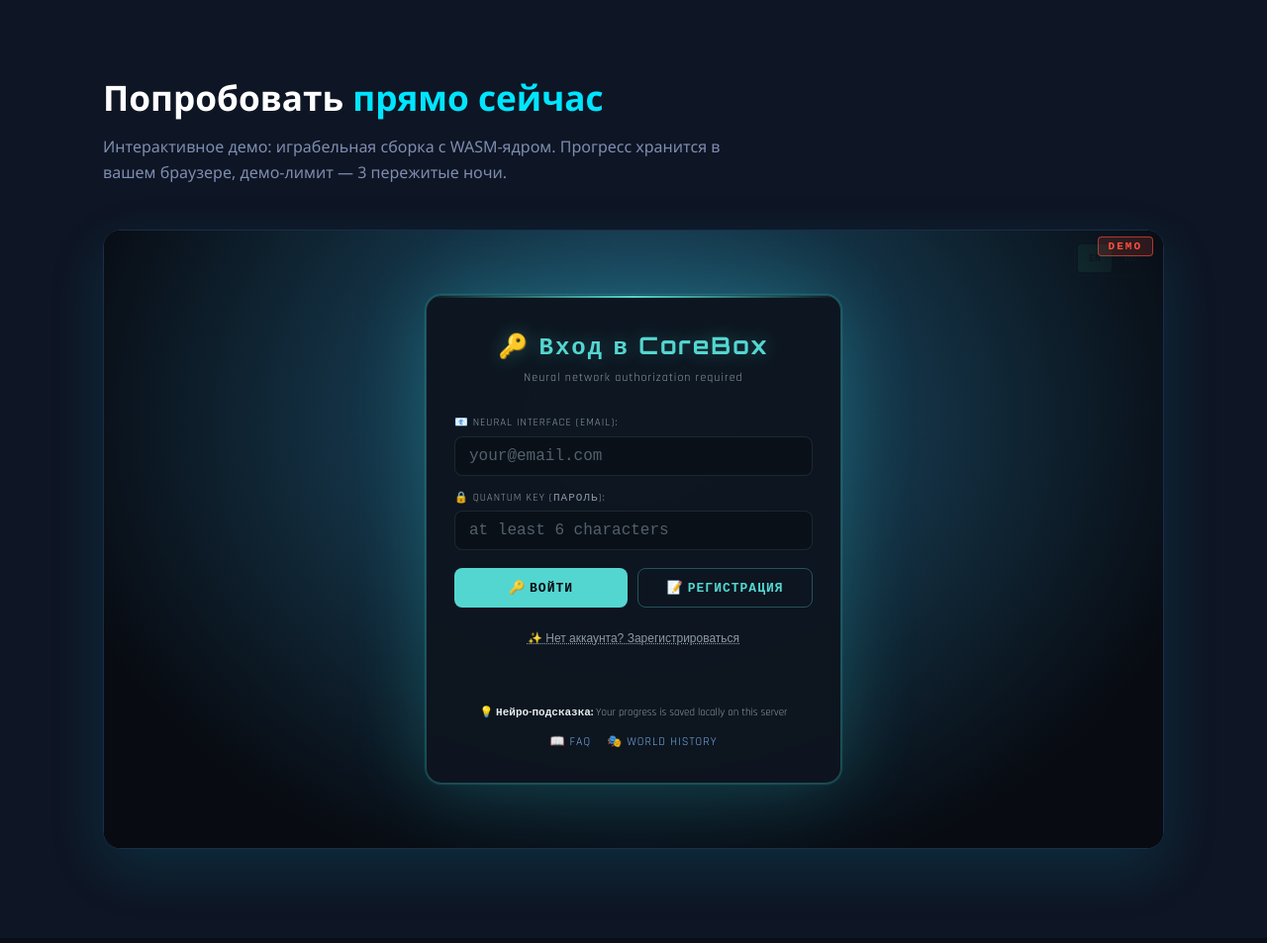
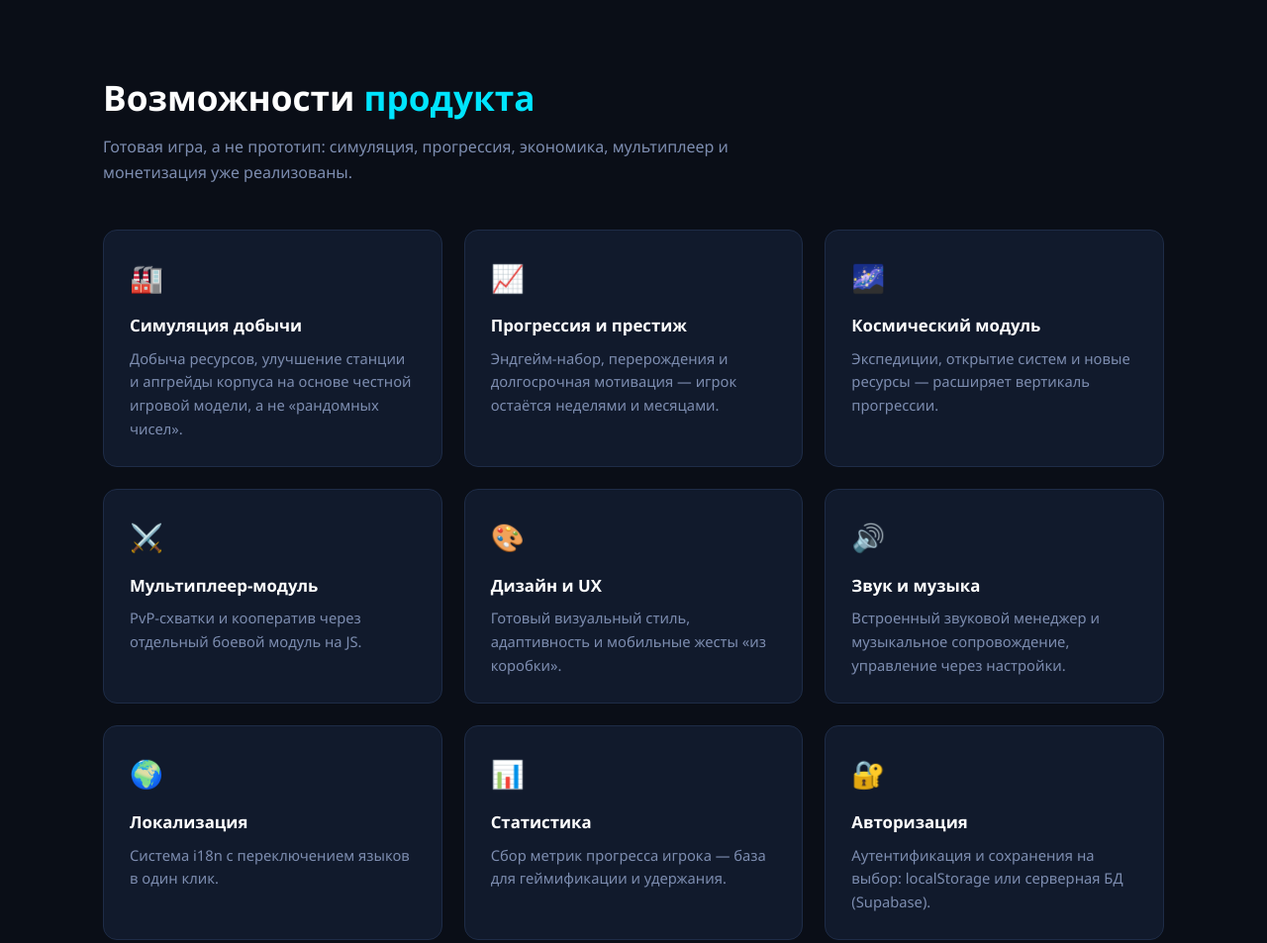
Before and after one commit to one1game/RESGEN4, a plain HTML site: page index.html in a window 1280 px wide. Shown: the part 820-1773 px from the top of the page at 99% size. Drawn offline with nearby package versions, Linux system fonts and the light colour scheme.

Commit message:
Remove playable demo iframe from landing page

```diff
--- a/index.html
+++ b/index.html
@@ -82,11 +82,6 @@
   .shot img{width:100%;display:block;aspect-ratio:16/9;object-fit:cover;filter:saturate(1.1)}
   .shot figcaption{padding:14px 18px;font-size:.85rem;color:var(--muted)}
 
-  /* PLAY FRAME */
-  .play-frame{position:relative;border:1px solid var(--line);border-radius:18px;overflow:hidden;background:#000;box-shadow:0 20px 60px rgba(0,229,255,.12)}
-  .play-frame iframe{width:100%;height:78vh;min-height:560px;display:block;border:0;background:#000}
-  @media(max-width:760px){.play-frame iframe{height:70vh;min-height:460px}}
-
   /* LICENSE */
   .license{background:var(--bg2);border:1px solid var(--line);border-radius:14px;padding:34px;max-width:760px}
   .license h3{color:#fff;margin:18px 0 8px;font-size:1rem}
@@ -141,16 +136,6 @@
     </div>
   </div>
 </header>
-
-<section id="play" style="background:var(--bg2)">
-  <div class="wrap">
-    <h2 class="sec-title">Попробовать <b>прямо сейчас</b></h2>
-    <p class="sec-sub">Интерактивное демо: играбельная сборка с WASM-ядром. Прогресс хранится в вашем браузере, демо-лимит — 3 пережитые ночи.</p>
-    <div class="play-frame">
-      <iframe src="play/" title="CoreBox 5.0 — играбельное демо" loading="lazy"></iframe>
-    </div>
-  </div>
-</section>
 
 <section id="features">
   <div class="wrap">
```
